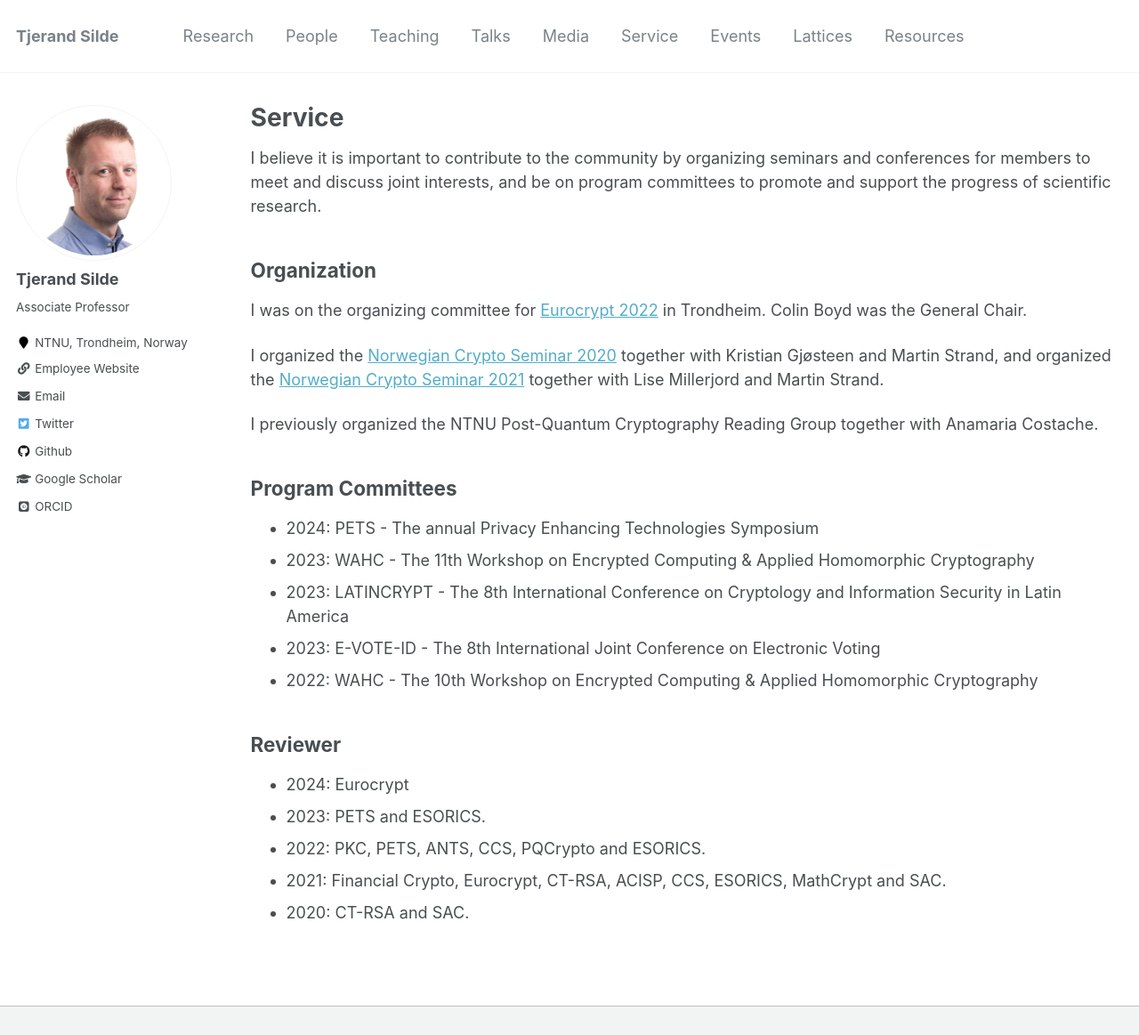
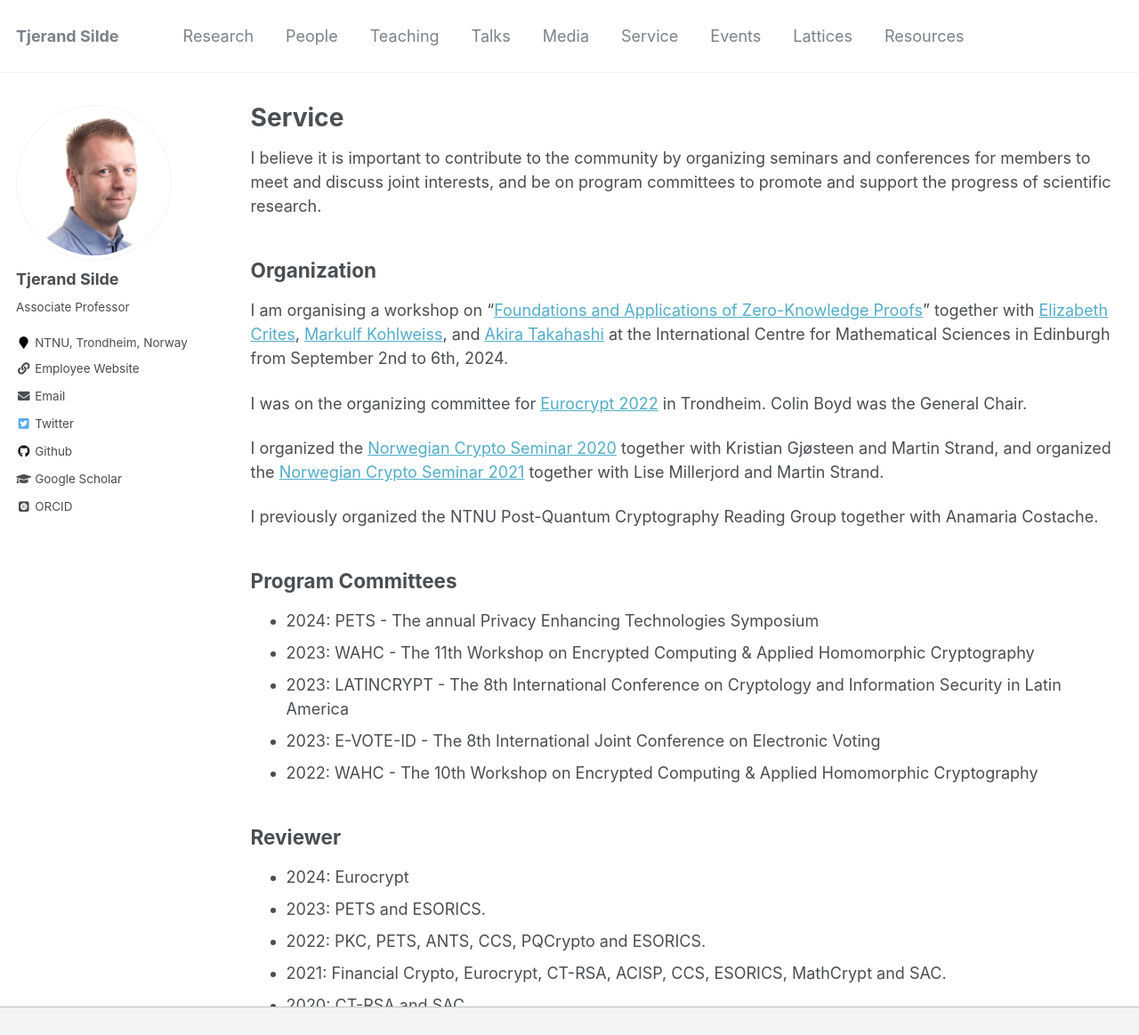
Before and after one commit to tjesi/tjesi.github.io, a Jekyll site: the page built from _pages/service.md, in a window 1280 px wide and 1359 px high, cut to the strip 0-1163 px from the top of the window. Shown: the whole strip at 89% size. Built offline with Jekyll 4.4.1, drawn with Linux system fonts in a browser that asks for light colours; some web fonts are replaced.

Commit message:
Update service.md

```diff
--- a/_pages/service.md
+++ b/_pages/service.md
@@ -8,6 +8,8 @@ author_profile: true
 I believe it is important to contribute to the community by organizing seminars and conferences for members to meet and discuss joint interests, and be on program committees to promote and support the progress of scientific research.
 
 ## Organization
+
+I am organising a workshop on "[Foundations and Applications of Zero-Knowledge Proofs](https://www.icms.org.uk/ZeroKnowledgeProofs)" together with [Elizabeth Crites](https://elizabeth-crites.github.io/), [Markulf Kohlweiss](https://homepages.inf.ed.ac.uk/mkohlwei), and [Akira Takahashi](https://akiratk0355.github.io/) at the International Centre for Mathematical Sciences in Edinburgh from September 2nd to 6th, 2024.
 
 I was on the organizing committee for [Eurocrypt 2022](https://eurocrypt.iacr.org/2022) in Trondheim. Colin Boyd was the General Chair.
 
```
